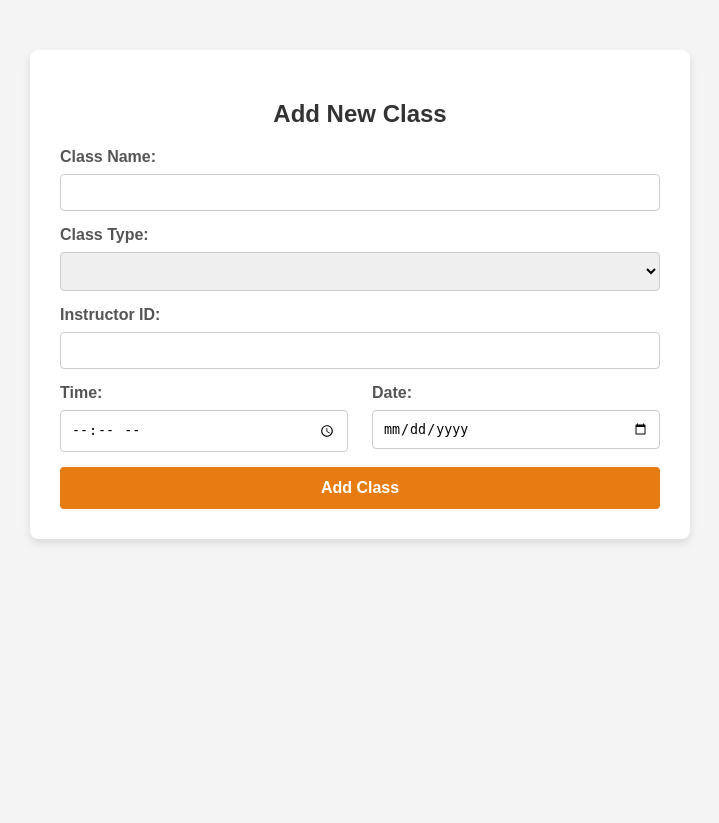
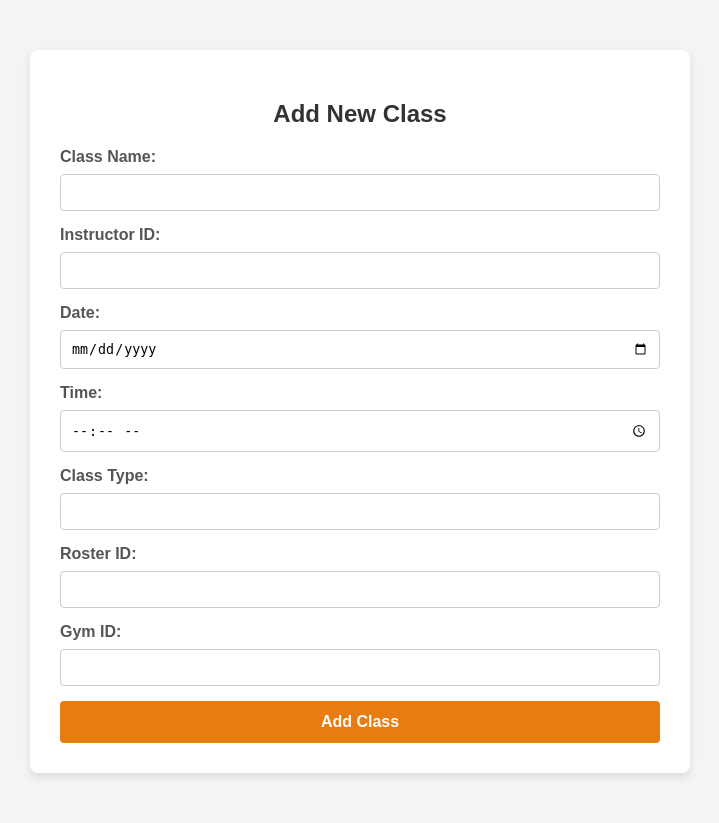
Before and after one commit to Phoenixia12/CSCI362_Project, a Django app: page /add_class/ in a window 1280 px wide. Shown: the whole page, without its empty margins (280-999 px from the left). Before the commit the page ends 543 px from the top, so only its background shows below. Run offline with Django 5.2, Linux system fonts and the light colour scheme.

Commit message:
Revert "Add Class Form Now Pushes to SQL"
This reverts commit f94672f24b188a90d35bd49d882611445ff6d759.

```diff
--- a/frontend/templates/add_class.html
+++ b/frontend/templates/add_class.html
@@ -41,8 +41,7 @@
         .form-container input[type="text"],
         .form-container input[type="number"],
         .form-container input[type="date"],
-        .form-container input[type="time"],
-        .form-container select {
+        .form-container input[type="time"] {
             width: 100%;
             padding: 10px;
             margin-bottom: 15px;
@@ -50,18 +49,6 @@
             border-radius: 4px;
             box-sizing: border-box;
         }
-
-        .form-container .float-left {
-            float: left;
-            width: 48%;
-            margin-right: 2%;
-        }
-
-        .form-container .float-right {
-            float: right;
-            width: 48%;
-        }
-
 
         .form-container button {
             width: 100%;
@@ -80,11 +67,6 @@
             background-color: #d95d0f;
         }
 
-        .button_top_left{
-            float: left;
-            width: 20%;
-
-        }
         .form-container p {
             margin-bottom: 10px;
             color: #666;
@@ -95,78 +77,33 @@
                 padding: 20px;
             }
         }
-
-        .dropdown {
-            position: relative;
-            display: inline-block;
-        }
-
-        .dropdown-content {
-            display: none;
-            position: absolute;
-            background-color: white;
-            min-width: 160px;
-            border: 1px solid #ccc;
-            border-radius: 4px;
-            z-index: 1;
-        }
-
-        .dropdown-content div {
-            padding: 8px;
-            cursor: pointer;
-        }
-
-        .dropdown-content div:hover {
-            background-color: #f1f1f1;
-        }
-
-        .dropdown:hover .dropdown-content,
-        .dropdown input:focus + .dropdown-content {
-            display: block;
-        }
-
-        input {
-            width: 200px;
-            padding: 8px;
-            box-sizing: border-box;
-        }
     </style>
-
-
 </head>
-
-</script>
+<body>
     <div class="form-container">
-
         <h2>Add New Class</h2>
         <form method="POST">
             {% csrf_token %}
             <label for="class_name">Class Name:</label>
             <input type="text" id="class_name" name="class_name" required>
 
-            <input type="text" id="custom_instructor_id" name="custom_instructor_id" placeholder="Enter Custom Instructor ID" style="display:none;" />
-
-            <label for="class_type">Class Type:</label>
-            <select id="class_type" name="class_type" required>
-                <option value="" disabled selected></option>
-                <option value="1">Spin Class</option>
-                <option value="2">Yoga</option>
-                <option value="3">Zumba</option>
-                <!-- Add more options as needed -->
-            </select>
-
             <label for="instructor_id">Instructor ID:</label>
             <input type="number" id="instructor_id" name="instructor_id" required>
 
-            <div class="float-right">
-                <label for="data_date">Date:</label>
-                <input type="date"  id="data_date" name="data_date" required>
-            </div>
+            <label for="data_date">Date:</label>
+            <input type="date" id="data_date" name="data_date" required>
 
-            <div class="float-left">
-                <label for="data_time">Time:</label>
-                <input type="time" id="data_time" name="data_time" required>
-            </div>
+            <label for="data_time">Time:</label>
+            <input type="time" id="data_time" name="data_time" required>
+
+            <label for="class_type">Class Type:</label>
+            <input type="text" id="class_type" name="class_type" required>
+
+            <label for="roster_id">Roster ID:</label>
+            <input type="text" id="roster_id" name="roster_id" required>
+
+            <label for="gym_id">Gym ID:</label>
+            <input type="text" id="gym_id" name="gym_id" required>
 
             <button type="submit">Add Class</button>
         </form>
--- a/frontend/views.py
+++ b/frontend/views.py
@@ -27,7 +27,7 @@ def register_account(request):
         # Extract form data from request
         username = request.POST.get('username')
         email = request.POST.get('email')
-        perm_id = request.POST.get('perm_id')  # Ensure you have this in your form
+        perm_id = 1  # Ensure you have this in your form
         gym_id = 3  # Ensure you have this in your form
         firstname = request.POST.get('firstname')  # Ensure you have this in your form
         lastname = request.POST.get('lastname')  # Ensure you have this in your form
@@ -64,14 +64,14 @@ def register_account(request):
 
         )
         print('insert sucessful')
-        try:
+       # try:
             # Call the stored procedure to add user credentials to the pass table
-            cursor.execute(
-                "EXEC AddUserToPass @user_acct_id=?, @password=?",
-                (user_acct_id, hashed_password)  # Use the hashed password
-            )
-        except Exception as e:
-            messages.error(request, f'An error occurred while adding user to pass: {str(e)}')
+          #  cursor.execute(
+          #      "EXEC AddUserToPass @user_id=?, @password=?",
+          #      (user_acct_id, hashed_password)  # Use the hashed password
+        #    )
+       # except Exception as e:
+       #     messages.error(request, f'An error occurred while adding user to pass: {str(e)}')
 
         # Commit the transaction
         conn.commit()
@@ -83,8 +83,6 @@ def register_account(request):
         # Redirect to login or render success message
         messages.success(request, 'Account registered successfully! Please log in.')
         return redirect('login')
-
-    user_acct_id = request.user.id  # assigns the authenticated user’s ID to user_acct_id
 
     return render(request, 'register_account.html')
 
@@ -134,14 +132,14 @@ def add_member(request):
 
         )
         print('insert sucessful')
-        try:
+       # try:
             # Call the stored procedure to add user credentials to the pass table
-            cursor.execute(
-                "EXEC AddUserToPass @user_acct_id=?, @password=?",
-                (user_acct_id, hashed_password)  # Use the hashed password
-            )
-        except Exception as e:
-            messages.error(request, f'An error occurred while adding user to pass: {str(e)}')
+       #     cursor.execute(
+       #         "EXEC AddUserToPass @user_id=?, @password=?",
+       #         (user_acct_id, hashed_password)  # Use the hashed password
+       #     )
+        #except Exception as e:
+       #     messages.error(request, f'An error occurred while adding user to pass: {str(e)}')
 
         # Commit the transaction
         conn.commit()
@@ -201,14 +199,13 @@ def add_employee(request):
 
         )
         print('insert sucessful')
-        # New db does not have pass db
-        #try:
+       # try:
             # Call the stored procedure to add user credentials to the pass table
-        #    cursor.execute(
-        #        "EXEC AddUserToPass @user_acct_id=?, @password=?",
-        #        (user_acct_id, hashed_password)  # Use the hashed password
-        #    )
-        #except Exception as e:
+          #  cursor.execute(
+           #     "EXEC AddUserToPass @user_id=?, @password=?",
+           #     (user_acct_id, hashed_password)  # Use the hashed password
+          #  )
+       # except Exception as e:
         #    messages.error(request, f'An error occurred while adding user to pass: {str(e)}')
 
         # Commit the transaction
@@ -256,18 +253,18 @@ def login_view(request):
             user = cursor.fetchone()
 
             if user:
-                user_acct_id, stored_password_hash, perm_id, gym_id = user
+                user_id, stored_password_hash, perm_id, gym_id = user
                 cache.set('gym_id', gym_id, None)
 
                 # Check if the provided password matches the stored hash
                 if check_password(password, stored_password_hash):
                     # Password matches, log the user in
-                    request.session['user_acct_id'] = user_acct_id  # Store user ID in session
+                    request.session['user_id'] = user_id  # Store user ID in session
                     messages.success(request, 'You are now logged in!')
 
                     # Check if perm_id is null, if so redirect to role selection
-                    if perm_id is None:  # If perm_id is null
-                        return redirect('select_role')
+                    if gym_id == 3:  # If perm_id is null
+                        return redirect('owner_setup')
 
                     if perm_id == 1:
                         return redirect('home_owner')  # Redirect to owner's home page
@@ -304,7 +301,7 @@ def select_role(request):
         selected_role = request.POST.get('role')
 
         # Get the current logged-in user's ID from the session
-        user_acct_id = request.session.get('user_acct_id')
+        user_id = request.session.get('user_id')
 
         # Connect to the database
         try:
@@ -327,7 +324,7 @@ def select_role(request):
 
             if perm_id is not None:
                 # Update the user's perm_id in the database
-                cursor.execute("UPDATE user_accounts SET perm_id = ? WHERE user_acct_id = ?", (perm_id, user_acct_id))
+                cursor.execute("UPDATE user_accounts SET perm_id = ? WHERE user_acct_id = ?", (perm_id, user_id))
                 conn.commit()
 
                 # Redirect based on role (e.g., owners go to gym setup, others go to home)
@@ -384,8 +381,6 @@ def create_gym(gym_name):
         if conn:
             conn.close()
 
-# gym db no longer holds owner_id as of 11/5/24
-'''
 def set_owner_for_gym(gym_id, owner_id):
     # Connect to the database
     try:
@@ -398,9 +393,8 @@ def set_owner_for_gym(gym_id, owner_id):
         )
         cursor = conn.cursor()
 
-
         # Update the owner_id for the specified gym
-        cursor.execute("UPDATE gym SET owner_id = ? WHERE gym_id = ?", (owner_id, gym_id))
+        cursor.execute("UPDATE user_accounts SET gym_id = ? WHERE user_acct_id = ?", (gym_id, owner_id))
 
         # Commit the transaction
         conn.commit()
@@ -417,10 +411,9 @@ def set_owner_for_gym(gym_id, owner_id):
     finally:
         # Ensure both cursor and connection are closed safely
         if cursor:
-           cursor.close()
+            cursor.close()
         if conn:
             conn.close()
-'''
 
 def get_user_acct_id_by_username(username):
     try:
@@ -453,35 +446,46 @@ def get_user_acct_id_by_username(username):
             conn.close()
 
 def owner_setup(request):
-    if request.method == 'POST':
-        gym_name = request.POST.get('gym_name')
-        user_acct_id = request.session.get('user_acct_id')  # Get the user_acct_id from session
-        username = request.POST.get('username')
+    try:
+        # Connect to the database
+        conn = pyodbc.connect(
+            'DRIVER={ODBC Driver 18 for SQL Server};'
+            'SERVER=gymassisthost2.database.windows.net;'
+            'DATABASE=gymassistdb;UID=admin_user;PWD=lamp4444!'
+        )
+        cursor = conn.cursor()
 
-        if user_acct_id is None:
-            messages.error(request, 'User account ID not found in session.')
-            return redirect('error_page')  # Redirect to an error page or handle appropriately
+        if request.method == 'POST':
 
-        # user_acct_id = get_user_acct_id_by_username(username)
-        convert_user_to_owner(user_acct_id)
+            gym_name = request.POST.get('gym_name')
+            user_id = request.session.get('user_id')  # Get the user_id from session
+            username = request.POST.get('username')
+
+            if user_id is None:
+                messages.error(request, 'User account ID not found in session.')
+                return redirect('error_page')  # Redirect to an error page or handle appropriately
+       # user_acct_id = get_user_acct_id_by_username(username)
+        #convert_user_to_owner(user_id)
         # Step 1: Create a new gym and get the gym_id
-        gym_id, gym_name_created = create_gym(gym_name)
+            gym_id, gym_name_created = create_gym(gym_name)
 
         # Check if gym creation was successful
-        if gym_id is None:
-            messages.error(request, 'Failed to create gym. Please try again.')
-            return redirect('error_page')  # Redirect to an error page if gym creation fails
+            if gym_id is None:
+                messages.error(request, 'Failed to create gym. Please try again.')
+                return redirect('error_page')  # Redirect to an error page if gym creation fails
+
+        # Step 2: Set the owner_id for the created gym
+            set_owner_for_gym(gym_id, user_id)
 
 
-        # Step 2: Set the owner_id for the created gym
-        set_owner_for_gym(gym_id, user_acct_id)
-
-
-        messages.success(request, 'Owner setup completed successfully!')
-
-
-        return redirect('home_owner')  # Redirect to the owner's home page
-
+            messages.success(request, 'Owner setup completed successfully!')
+            return redirect('home_owner')  # Redirect to the owner's home page
+    finally:
+        # Ensure both cursor and connection are closed safely
+        if cursor:
+            cursor.close()
+        if conn:
+            conn.close()
     return render(request, 'owner_setup.html')  # Render the owner setup page for GET requests
 
 
@@ -499,7 +503,7 @@ def gym_selection(request):
         selected_gym_id = request.POST.get('gym_id')
 
         # Update user account with the selected gym_id and perm_id
-        cursor.execute("UPDATE user_accounts SET perm_id = ?, gym_id = ? WHERE user_acct_id = ?", (request.session['perm'], selected_gym_id, request.session['user_acct_id']))
+        cursor.execute("UPDATE user_accounts SET perm_id = ?, gym_id = ? WHERE user_acct_id = ?", (request.session['perm'], selected_gym_id, request.session['user_id']))
 
         conn.commit()
         cursor.close()
@@ -512,7 +516,7 @@ def gym_selection(request):
 def staff_setup(request):
     if request.method == 'POST':
         gym_id = request.POST.get('gym')  # Get the selected gym ID from the form
-        user_acct_id = request.session.get('user_acct_id')  # Get the user ID from the session
+        user_id = request.session.get('user_id')  # Get the user ID from the session
 
         try:
             conn = pyodbc.connect(
@@ -523,10 +527,10 @@ def staff_setup(request):
             cursor = conn.cursor()
 
             # Debugging: Check the values before updating
-            print(f"Updating gym_id: {gym_id} for user_acct_id: {user_acct_id}")
+            print(f"Updating gym_id: {gym_id} for user_id: {user_id}")
 
             # Update the user's gym_id in the database
-            cursor.execute("UPDATE user_accounts SET gym_id = ? WHERE user_acct_id = ?", (gym_id, user_acct_id))
+            cursor.execute("UPDATE user_accounts SET gym_id = ? WHERE user_acct_id = ?", (gym_id, user_id))
             rows_affected = cursor.rowcount
             conn.commit()
 
@@ -576,7 +580,7 @@ def staff_setup(request):
 def goer_setup(request):
     if request.method == 'POST':
         gym_id = request.POST.get('gym')  # Get the selected gym ID from the form
-        user_acct_id = request.session.get('user_acct_id')  # Get the user ID from the session
+        user_id = request.session.get('user_id')  # Get the user ID from the session
 
         try:
             conn = pyodbc.connect(
@@ -587,10 +591,10 @@ def goer_setup(request):
             cursor = conn.cursor()
 
             # Debugging: Check the values before updating
-            print(f"Updating gym_id: {gym_id} for user_acct_id: {user_acct_id}")
+            print(f"Updating gym_id: {gym_id} for user_id: {user_id}")
 
             # Update the user's gym_id in the database
-            cursor.execute("UPDATE user_accounts SET gym_id = ? WHERE user_acct_id = ?", (gym_id, user_acct_id))
+            cursor.execute("UPDATE user_accounts SET gym_id = ? WHERE user_acct_id = ?", (gym_id, user_id))
             rows_affected = cursor.rowcount
             conn.commit()
 
@@ -636,12 +640,10 @@ def goer_setup(request):
 
     return render(request, 'goer_setup.html', {'gyms': gyms})
 
-
-
 def home_owner(request):
-    user_acct_id = request.session.get('user_acct_id')
-    print(user_acct_id)
-    if not user_acct_id:
+    user_id = request.session.get('user_id')
+    print(user_id)
+    if not user_id:
         messages.error(request, 'You need to log in to access this page.')
         return redirect('login')
 
@@ -671,7 +673,7 @@ def home_owner(request):
             gym_id = gym_id_row[0]  # Extract the gym_id from the result
 
             # Update the user's gym_id in the database
-            cursor.execute("UPDATE user_accounts SET gym_id = ? WHERE user_acct_id = ?", (gym_id, user_acct_id))
+            cursor.execute("UPDATE user_accounts SET gym_id = ? WHERE user_acct_id = ?", (gym_id, user_id))
             rows_affected = cursor.rowcount
             conn.commit()
 
@@ -683,28 +685,37 @@ def home_owner(request):
 
             return redirect('home_owner')  # Redirect to refresh the page
 
-        # Query to fetch the user information based on user_acct_id
-        cursor.execute("SELECT username, perm_id, gym_id, email FROM user_accounts WHERE user_acct_id = ?", (user_acct_id,))
+        # Query to fetch the user information based on user_id
+        cursor.execute("SELECT username, perm_id, gym_id, email FROM user_accounts WHERE user_acct_id = ?", (user_id,))
         user = cursor.fetchone()
 
         if user:
             username, perm_id, user_gym_id, email = user  # Get the gym_id here
 
             # Fetch gym information associated with the owner
-            cursor.execute("SELECT gym_name, gym_id FROM gym WHERE owner_id = ?", (user_acct_id,))
+            cursor.execute("SELECT gym_name, gym_id FROM gym WHERE gym_id = ?", (user_gym_id,))
             gyms = cursor.fetchall()
 
             # Print the gym_id(s) for debugging
-            for gym in gyms:
-                print(f"Gym ID: {gym[1]}")  # This should print each gym_id
+            #for gym in gyms:
+                #print(f"Gym ID: {gym[1]}")  # This should print each gym_id
 
             # Fetch members associated with each gym
             members_info = {}
+            employee_info = {}
             for gym in gyms:
                 gym_name, gym_id = gym
-                cursor.execute("SELECT user_acct_id, first_name, last_name FROM user_accounts WHERE gym_id = ?", (gym_id,))
+                cursor.execute("SELECT username, first_name, last_name FROM user_accounts WHERE gym_id = ? AND perm_id = ?", (gym_id, 4))
                 members = cursor.fetchall()
                 members_info[gym_name] = members  # List of members for each gym
+                cursor.execute("SELECT username, first_name, last_name FROM user_accounts WHERE gym_id = ? AND (perm_id = ? OR perm_id = ?)", (gym_id, 2, 3))
+                employees = cursor.fetchall()
+                employee_info[gym_name] = employees  # List of members for each gym
+
+
+
+
+
 
             return render(request, 'home_owner.html', {
                 'username': username,
@@ -713,6 +724,7 @@ def home_owner(request):
                 'userGymId': user_gym_id,  # Add userGymId to the context
                 'gym_info': gyms,
                 'members_info': members_info,
+                'employee_info': employee_info,
             })
         else:
             messages.error(request, 'User not found.')
@@ -728,8 +740,8 @@ def home_owner(request):
         if conn:
             conn.close()
 
-'''
-def convert_user_to_owner(user_acct_id):
+
+def convert_user_to_owner(user_id):
     try:
         # Connect to the database
         conn = pyodbc.connect(
@@ -741,7 +753,7 @@ def convert_user_to_owner(user_acct_id):
 
         # Prepare to execute the stored procedure
         print('test1')
-        cursor.execute("EXEC ConvertUserToOwner2 @user_acct_id = ?", (user_acct_id,))
+        cursor.execute("EXEC ConvertUserToOwner2 @user_id = ?", (user_id,))
 
         # Fetch the result (if needed)
         print('test2')
@@ -764,13 +776,13 @@ def convert_user_to_owner(user_acct_id):
             conn.close()
 
 # Example usage
- '''
+
 
 def home_staff(request):
-    user_acct_id = request.session.get('user_acct_id')
+    user_id = request.session.get('user_id')
 
 
-    if not user_acct_id:
+    if not user_id:
         messages.error(request, 'You need to log in to access this page.')
         return redirect('login')
 
@@ -783,7 +795,7 @@ def home_staff(request):
         cursor = conn.cursor()
 
         # Update the query to fetch additional fields
-        cursor.execute("SELECT username, perm_id, gym_id, first_name, last_name, email FROM user_accounts WHERE user_acct_id = ?", (user_acct_id,))
+        cursor.execute("SELECT username, perm_id, gym_id, first_name, last_name, email FROM user_accounts WHERE user_acct_id = ?", (user_id,))
         user = cursor.fetchone()
 
         if user:
@@ -794,7 +806,7 @@ def home_staff(request):
             gym_name = cursor.fetchone()
 
             # Fetch members associated with the user's gym
-            cursor.execute("SELECT username FROM user_accounts WHERE gym_id = ? AND perm_id = 3", (gym_id,))  # Assuming perm_id = 3 corresponds to goers
+            cursor.execute("SELECT username FROM user_accounts WHERE gym_id = ? AND perm_id = 4", (gym_id,))  # Assuming perm_id = 3 corresponds to goers
             members = cursor.fetchall()
             members_list = [member[0] for member in members]  # Create a simple list of usernames
 
@@ -827,10 +839,10 @@ def home_staff(request):
 
 
 def home_goer(request):
-    user_acct_id = request.session.get('user_acct_id')
+    user_id = request.session.get('user_id')
     user_acct_id = request.session.get('user_acct_id')
 
-    if not user_acct_id:
+    if not user_id:
         messages.error(request, 'You need to log in to access this page.')
         return redirect('login')
 
@@ -843,7 +855,7 @@ def home_goer(request):
         cursor = conn.cursor()
 
         # Update the query to fetch additional fields
-        cursor.execute("SELECT username, perm_id, gym_id, email, first_name, last_name FROM user_accounts WHERE user_acct_id = ?", (user_acct_id,))
+        cursor.execute("SELECT username, perm_id, gym_id, email, first_name, last_name FROM user_accounts WHERE user_acct_id = ?", (user_id,))
         user = cursor.fetchone()
 
         if user:
@@ -910,12 +922,6 @@ from django.db import connection
 from django.shortcuts import render, redirect
 from django.db import connection
 
-#view user so can access owner id in add class.
-def view_user(request):
-    return render(request, 'add_class.html', {'user': request.user})
-
-import uuid
-
 def add_class(request):
     if request.method == 'POST':
         instructor_id = request.POST.get('instructor_id')
@@ -923,14 +929,8 @@ def add_class(request):
         data_time = request.POST.get('data_time')
         class_name = request.POST.get('class_name')
         class_type = request.POST.get('class_type')
-    #    roster_id = request.POST.get('roster_id')
-    #    gym_id = request.POST.get('gym_id')
-
-        # Generating roster_id
-        roster_id = str(uuid.uuid4().fields[-1])[:5]
-
-        # Retrieving gym_id
-        gym_id = request.GET.get('gym_id')
+        roster_id = request.POST.get('roster_id')
+        gym_id = request.POST.get('gym_id')
 
         # Get the next class_id by finding the max and adding 1
         with connection.cursor() as cursor:
@@ -990,13 +990,3 @@ def get_classes(request):
             return JsonResponse(events, safe=False)
         else:
             return JsonResponse({'error': 'No gym_id provided'}, status=400)
-
-def get_gymID(request):
-    if request.method == 'GET':
-        gym_id = request.GET.get('gym_id')
-        if gym_id:
-          return JsonResponse({'gym_id': gym_id})
-        else:
-            return JsonResponse({'error': 'No gym_id provided'}, status=400)
-    else:
-        return JsonResponse({'error': 'No gym_id provided'}, status=400)
```
